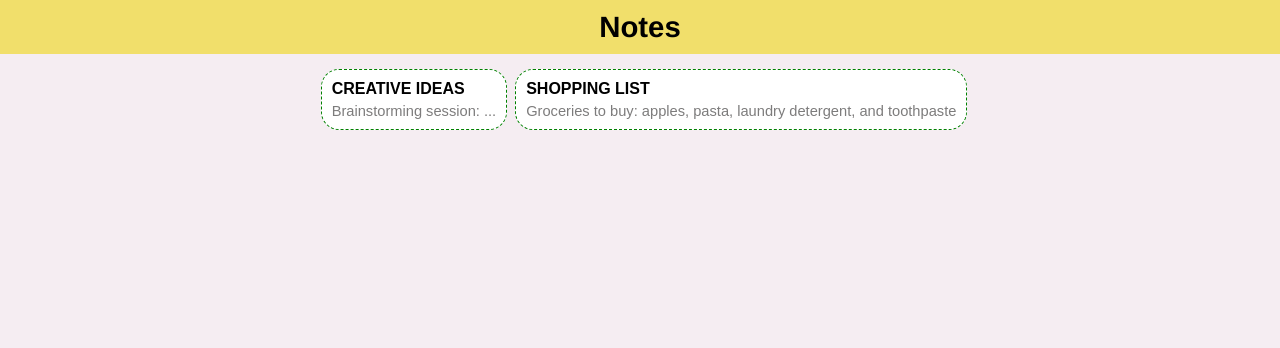
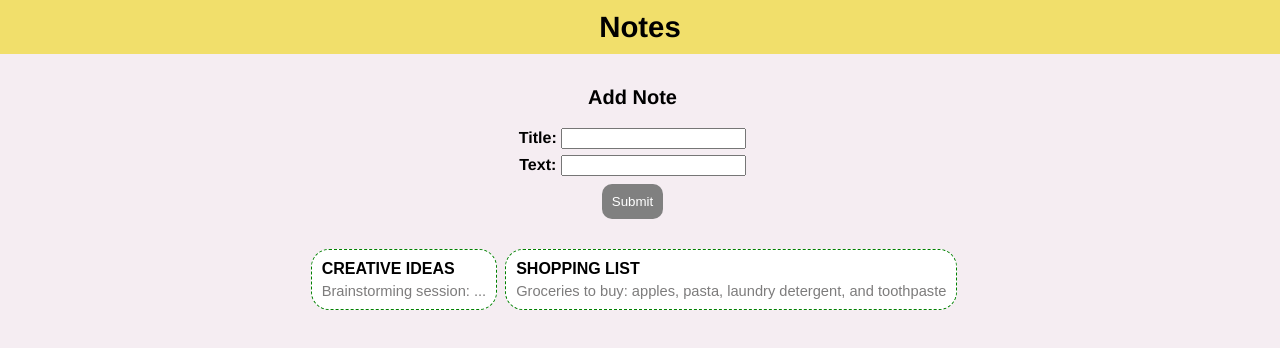
Before and after one commit to k-f-m/angular-notes-app, an Angular app: page / in a window 1280 px wide. Shown: the top 348 px of the page. Built offline with nearby package versions, Linux system fonts and the light colour scheme.

Commit message:
Add form and enable form validation
This commit makes it possible to add notes and enables form validation. It also wraps added notes to make better use of screen space.

```diff
--- /dev/null
+++ b/src/app/add-note/add-note.component.css
@@ -0,0 +1,12 @@
+form div {
+  padding: 3px;
+}
+form button {
+  margin-top: 5px;
+}
+form button:disabled {
+  background-color: gray;
+}
+form label {
+  font-weight: bold;
+}
--- /dev/null
+++ b/src/app/add-note/add-note.component.html
@@ -0,0 +1,18 @@
+<div class="canvas">
+  <h2>Add Note</h2>
+  <form [formGroup]="noteForm" (ngSubmit)="addNote()">
+    <div>
+      <label for="note-title">
+        Title:
+        <input id="note-title" formControlName="title" />
+      </label>
+    </div>
+    <div>
+      <label for="note-text">
+        Text:
+        <input id="note-text" formControlName="text" />
+      </label>
+    </div>
+    <button type="button" class="button" type="submit" [disabled]="!noteForm.valid" >Submit</button>
+  </form>
+</div>
--- /dev/null
+++ b/src/app/add-note/add-note.component.ts
@@ -0,0 +1,49 @@
+import { Component } from '@angular/core';
+import { ReactiveFormsModule } from '@angular/forms';
+import { FormGroup, FormControl, Validators } from '@angular/forms';
+import { NOTES } from '../../notes';
+
+@Component({
+  selector: 'app-add-note',
+  standalone: true,
+  imports: [ReactiveFormsModule],
+  templateUrl: './add-note.component.html',
+  styleUrl: './add-note.component.css'
+})
+/**
+ * The FormGroup class is used to create a top-level FormGroup instance and
+ * bind it to a form to track aggregate form value and validation status.
+ *
+ * The FormControl class is used to track the value and validation status of an individual form control.
+ */
+export class AddNoteComponent {
+  noteForm = new FormGroup({
+    title: new FormControl('', Validators.required),
+    text: new FormControl(''),
+  });
+  /**
+   * Add a new note to the NOTES array.
+   *
+   * If the noteForm instance is valid, the function generates a new id for the note by finding the maximum
+   * id value in the NOTES array and incrementing it by 1.
+   * The function then adds the new note to the beginning of the NOTES array using the unshift() method.
+   *
+   * Finally, the reset() method clears the form input fields and make it ready for the next note to be added.
+   */
+  addNote() {
+  const title = this.noteForm.value.title ?? '';
+  const text = this.noteForm.value.text ?? '';
+
+  if (this.noteForm.valid) {
+    const ids = NOTES.map((note) => note.id);
+    const maxId = ids.length > 0 ? Math.max(...ids) : 0;
+    const newNote = {
+      id: maxId + 1,
+      title,
+      text,
+    };
+    NOTES.unshift(newNote);
+    this.noteForm.reset();
+  }
+  }
+}
--- a/src/app/app.component.html
+++ b/src/app/app.component.html
@@ -1,2 +1,3 @@
 <app-header />
+<app-add-note />
 <app-notes-display />
--- a/src/app/app.component.ts
+++ b/src/app/app.component.ts
@@ -3,11 +3,12 @@ import { CommonModule } from '@angular/common';
 import { RouterOutlet } from '@angular/router';
 import { HeaderComponent } from './header/header.component';
 import { NotesDisplayComponent } from './notes-display/notes-display.component';
+import { AddNoteComponent } from './add-note/add-note.component';
 
 @Component({
   selector: 'app-root',
   standalone: true,
-  imports: [CommonModule, RouterOutlet, HeaderComponent, NotesDisplayComponent],
+  imports: [CommonModule, RouterOutlet, HeaderComponent, NotesDisplayComponent, AddNoteComponent],
   templateUrl: './app.component.html',
   styleUrl: './app.component.css'
 })
--- a/src/app/notes-display/notes-display.component.css
+++ b/src/app/notes-display/notes-display.component.css
@@ -4,7 +4,9 @@
   align-items: center;
   max-width: auto;
   margin: 0 auto;
-  padding-left: 15px;
+  padding-left: 25px;
+  padding-right: 30px;
+  flex-wrap: wrap;
 }
 .notes li {
   margin-bottom: 20px;
--- a/src/app/notes-display/notes-display.component.html
+++ b/src/app/notes-display/notes-display.component.html
@@ -1,4 +1,4 @@
-<div class="canva">
+<div class="canvas">
   <ul class="notes">
     @for (note of notes; track $index) {
     <li>
--- a/src/notes.ts
+++ b/src/notes.ts
@@ -1,5 +1,5 @@
 // Represent a note object with an ID, title, and text
-interface Note {
+export interface Note {
   id: number;
   title: string;
   text: string;
--- a/src/styles.css
+++ b/src/styles.css
@@ -6,7 +6,7 @@ body {
   background-color: #f5edf2;
   font-family: Helvetica, sans-serif;
 }
-.canva {
+.canvas {
   text-align: center;
   margin: 0 auto;
   padding: 15px;
@@ -27,3 +27,17 @@ body {
   color: rgb(125, 124, 124);
   font-size: 11pt;
 }
+
+h2 {
+  font-size: 15pt;
+}
+
+.button {
+  display: inline-block;
+  padding: 10px;
+  border-radius: 10px;
+  background-color: #19a822;
+  color: #fff;
+  font-size: 10pt;
+  border: none;
+}
```
Also changed, not shown: 2 other files (tests, documents, lock files or other folders).
